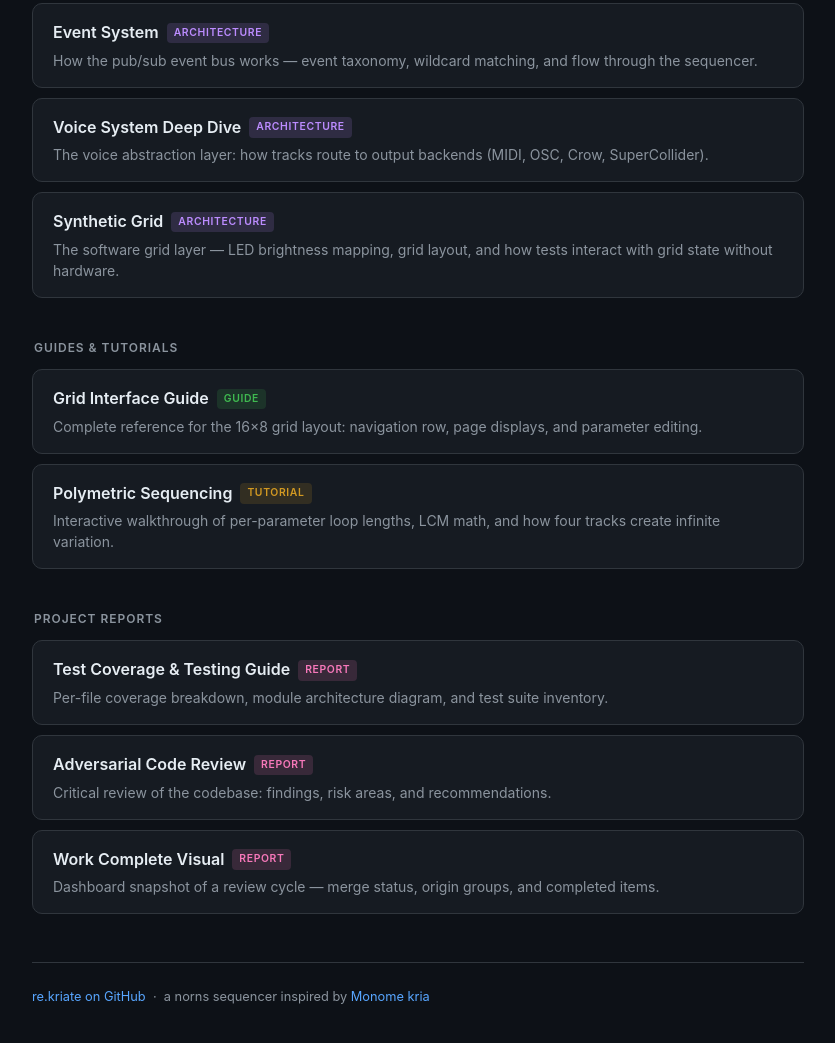
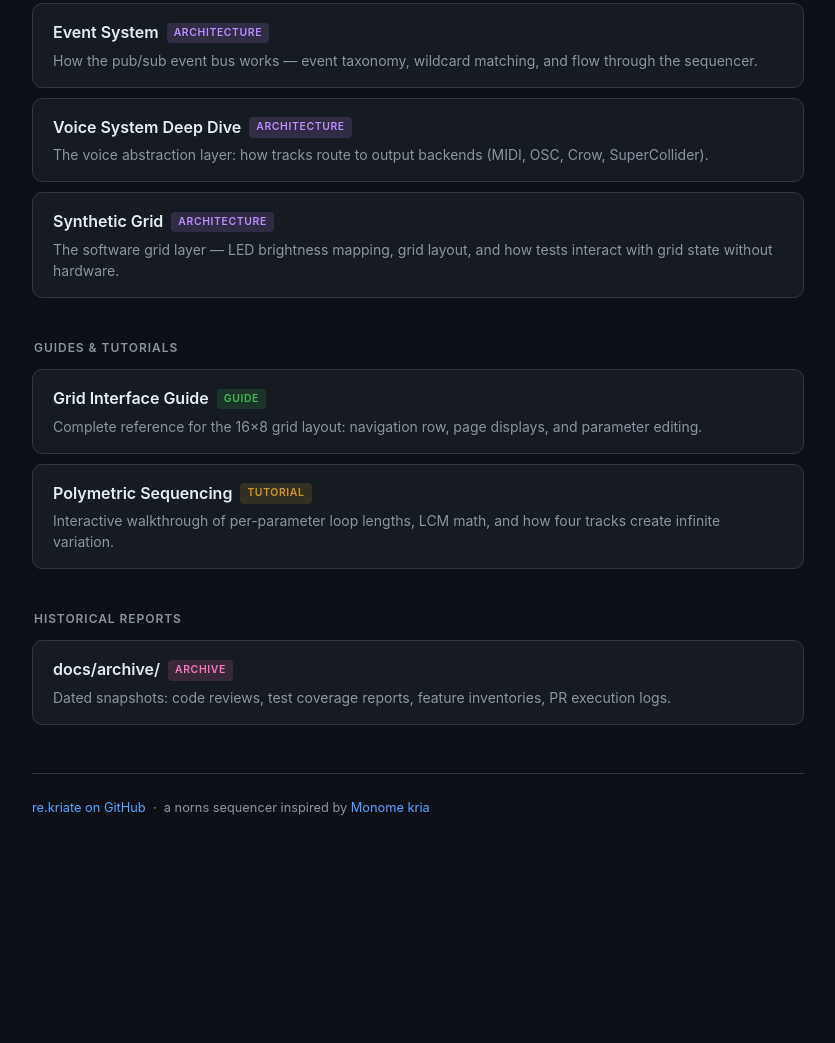
Before and after one commit to whitmo/re.kriate, a plain HTML site: page docs/index.html in a window 1280 px wide. Shown: the part 249-1292 px from the top of the page, without its empty margins (222-1057 px from the left). After the commit the page ends 1148 px from the top, so only its background shows below. Drawn offline with Linux system fonts and the light colour scheme.

Commit message:
docs: refresh README and archive stale snapshots (re-b2d) (#109)
Refresh user-facing documentation to reflect the current state of re.kriate
(voices, grid pages, params, presets, pattern cueing, clock sync, meta-sequencer)
and move dated point-in-time artifacts into docs/archive/.

- README.md: updated grid nav row layout (KEY1/KEY2, prob modifier, scale,
  meta), feature list (MIDI clock sync, pattern cueing, presets, custom
  scale, meta-sequencer), voice backends (6 incl. sc_synth), architecture
  listing, params, keyboard shortcuts; fixed broken docs path.
- CLAUDE.md: recent-changes log updated through #108; active technologies
  expanded (sc_synth, clock sync, preset persistence).
- docs/voice-quickstart.md: added sc_synth section, corrected prereqs and
  voice count.
- docs/index.html: fixed broken `html/` paths for guide links; replaced
  per-report cards with a link to docs/archive/.
- docs/archive/: new README index; moved dated snapshots here
  (feature-inventory-2026-03-31, design-review, assessment-alternate-pages,
  pr-report-2026-03-08, feature-map.html, work-complete-visual.html,
  re-kriate-internals.html, early prompts, TODO verification checklist,
  initial project prompt, code-review.html, testing-coverage.html).
- ralph.yml: repointed prompt_file to archived project-prompt-initial.md.

Co-authored-by: Claude Opus 4.6 (1M context) <noreply@anthropic.com>

```diff
--- a/docs/index.html
+++ b/docs/index.html
@@ -154,7 +154,7 @@
   <section class="section">
     <div class="section-label">Architecture &amp; Systems</div>
     <div class="cards">
-      <a class="card" href="event-system-explainer.html">
+      <a class="card" href="html/event-system-explainer.html">
         <div class="card-title">
           Event System
           <span class="tag tag-arch">architecture</span>
@@ -163,7 +163,7 @@
           How the pub/sub event bus works &mdash; event taxonomy, wildcard matching, and flow through the sequencer.
         </div>
       </a>
-      <a class="card" href="voices.html">
+      <a class="card" href="html/voices.html">
         <div class="card-title">
           Voice System Deep Dive
           <span class="tag tag-arch">architecture</span>
@@ -172,7 +172,7 @@
           The voice abstraction layer: how tracks route to output backends (MIDI, OSC, Crow, SuperCollider).
         </div>
       </a>
-      <a class="card" href="synthetic-grid-explainer.html">
+      <a class="card" href="html/synthetic-grid-explainer.html">
         <div class="card-title">
           Synthetic Grid
           <span class="tag tag-arch">architecture</span>
@@ -187,7 +187,7 @@
   <section class="section">
     <div class="section-label">Guides &amp; Tutorials</div>
     <div class="cards">
-      <a class="card" href="grid-interface.html">
+      <a class="card" href="html/grid-interface.html">
         <div class="card-title">
           Grid Interface Guide
           <span class="tag tag-guide">guide</span>
@@ -196,7 +196,7 @@
           Complete reference for the 16&times;8 grid layout: navigation row, page displays, and parameter editing.
         </div>
       </a>
-      <a class="card" href="tutorials/polymetric-sequencing.html">
+      <a class="card" href="html/polymetric-sequencing.html">
         <div class="card-title">
           Polymetric Sequencing
           <span class="tag tag-tutorial">tutorial</span>
@@ -209,33 +209,15 @@
   </section>
 
   <section class="section">
-    <div class="section-label">Project Reports</div>
+    <div class="section-label">Historical Reports</div>
     <div class="cards">
-      <a class="card" href="testing-coverage.html">
+      <a class="card" href="archive/">
         <div class="card-title">
-          Test Coverage &amp; Testing Guide
-          <span class="tag tag-report">report</span>
+          docs/archive/
+          <span class="tag tag-report">archive</span>
         </div>
         <div class="card-desc">
-          Per-file coverage breakdown, module architecture diagram, and test suite inventory.
-        </div>
-      </a>
-      <a class="card" href="code-review.html">
-        <div class="card-title">
-          Adversarial Code Review
-          <span class="tag tag-report">report</span>
-        </div>
-        <div class="card-desc">
-          Critical review of the codebase: findings, risk areas, and recommendations.
-        </div>
-      </a>
-      <a class="card" href="work-complete-visual.html">
-        <div class="card-title">
-          Work Complete Visual
-          <span class="tag tag-report">report</span>
-        </div>
-        <div class="card-desc">
-          Dashboard snapshot of a review cycle &mdash; merge status, origin groups, and completed items.
+          Dated snapshots: code reviews, test coverage reports, feature inventories, PR execution logs.
         </div>
       </a>
     </div>
```
Also changed, not shown: docs/archive/code-review.html (renamed from docs/html/code-review.html), docs/archive/feature-map.html (renamed from docs/feature-map.html), docs/archive/re-kriate-internals.html (renamed from re-kriate-internals.html), docs/archive/testing-coverage.html (renamed from docs/html/testing-coverage.html), 19 other files.
